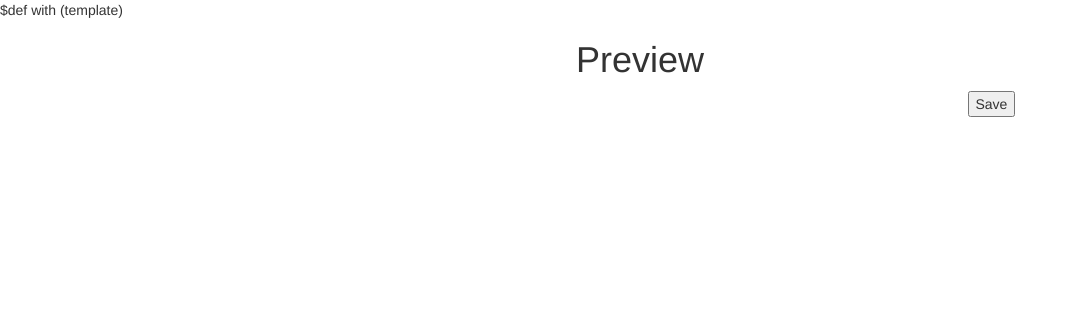
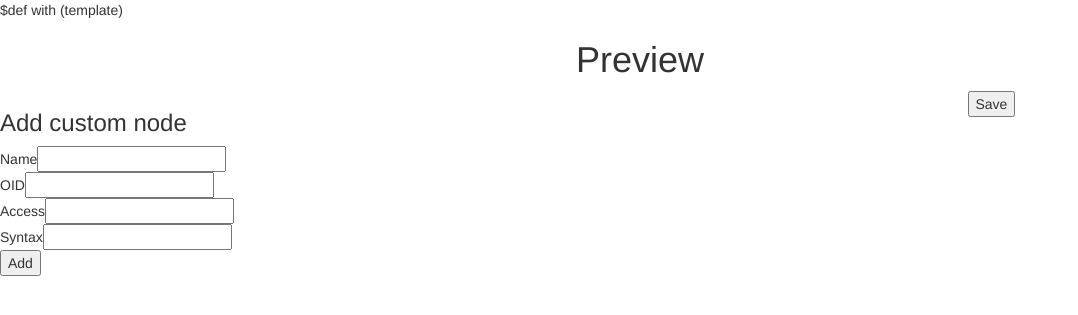
Before and after one commit to emilvikstrom/examensarbete, a Python web app: template webui/templates/preview.html in a window 1280 px wide. Shown: the top 315 px of the page, without its empty margins (0-1078 px from the left). Run offline with Jinja, Linux system fonts and the light colour scheme; the template is opened without the code that fills it, so the values that code supplies are empty; some libraries are stand-ins or nearby versions.

Commit message:
made htmltree gen better and added funcitonallity for add custom node

```diff
--- a/webui/templates/preview.html
+++ b/webui/templates/preview.html
@@ -14,6 +14,26 @@ $def with (template)
 	<script type="text/javascript" src="/static/jstree.js"></script>
 	<script type="text/javascript" src="/static/MIBtools.js"></script>
 	<script src="http://maxcdn.bootstrapcdn.com/bootstrap/3.3.5/js/bootstrap.min.js"></script>
+    <script>
+        var currentTemplate = $:template
+        var generateTable = function(template){
+            jQuery("#previewTable").empty();
+    		var tableHead = "<thead><tr><th>Nodename</th><th>OID</th><th>Access</th><th>Syntax</th></tr></thead>";
+    		jQuery("#previewTable").append(tableHead);
+    		nodes = template.objects
+    		var jsonString = JSON.stringify(template);
+    		jQuery("#dataToSave").val(jsonString);
+    		var tableBody = [];
+    		tableBody.push("<tbody>");
+    		for(var i = 0; i < nodes.length; i++){
+    			currentNode = nodes[i];
+    			tableBody.push("<tr><td>"+currentNode["nodeName"]+"</td><td>"+currentNode["oid"]+"</td><td>"+currentNode["access"]+"</td><td>"+currentNode["syntax"]+"</td></tr>");
+    		}
+    		tableBody.push("</tbody>");
+    		tbody = tableBody.join();
+    		jQuery("#previewTable").append(tableBody);
+        }
+    </script>
 </head>
 
 <body>
@@ -25,7 +45,16 @@ $def with (template)
 
 	<div class="row">
 
-		<div class="col-sm-3"></div>
+		<div class="col-sm-3">
+            <h3>Add custom node</h3>
+            <div id="addNode">
+                Name<input type="text" id="nodename"/><br/>
+                OID<input type="text"id="OID"/><br/>
+                Access<input type="text" id="access"/><br/>
+                Syntax<input type="text" id="syntax"/><br/>
+                <button type="button" id="addbtn">Add</button>
+            </div>
+        </div>
 
 		<div class="col-sm-6">
 			<div class="table-responsive">
@@ -40,27 +69,31 @@ $def with (template)
 			<input type="submit" value="Save"/>
 		</form>
 	</div>
-	<script type="text/javascript">
-		var template = $:template
-		console.log(template);
-		var tableHead = "<thead><tr><th>Nodename</th><th>OID</th><th>Access</th><th>Syntax</th></tr></thead>";
-		jQuery("#previewTable").append(tableHead);
-		nodes = template.objects
-		console.log(nodes);
 
-		var jsonString = JSON.stringify(template);
-		jQuery("#dataToSave").val(jsonString);
-		var tableBody = [];
-		tableBody.push("<tbody>");
-		for(var i = 0; i < nodes.length; i++){
-			currentNode = nodes[i];
-			console.log(currentNode);
-			tableBody.push("<tr><td>"+currentNode["nodeName"]+"</td><td>"+currentNode["oid"]+"</td><td>"+currentNode["access"]+"</td><td>"+currentNode["syntax"]+"</td></tr>");
-		}
-		tableBody.push("</tbody>");
-		tbody = tableBody.join();
-		jQuery("#previewTable").append(tableBody);
+
+    <!-- Create Table -->
+    <script type="text/javascript">
+//		var template = $:template
+        generateTable(currentTemplate);
 	</script>
+
+    <!-- Handle button -->
+    <script>
+        jQuery("#addbtn").click(function(){
+            console.log("Button clicked");
+            var newNodeObject = {
+                "nodeName" : jQuery("#nodename").val(),
+                "oid" : jQuery("#OID").val(),
+                "access" : jQuery("#access").val(),
+                "syntax" : jQuery("#syntax").val()
+            };
+            console.log(newNodeObject);
+            oldTemplate = currentTemplate;
+            oldTemplate.objects.push(newNodeObject);
+            currentTemplate = oldTemplate;
+            generateTable(currentTemplate);
+        });
+    </script>
 
 </body>
 
```
Also changed, not shown: webui/app.py (+4 -13 lines), webui/databasetool.py (+10 -2 lines).
